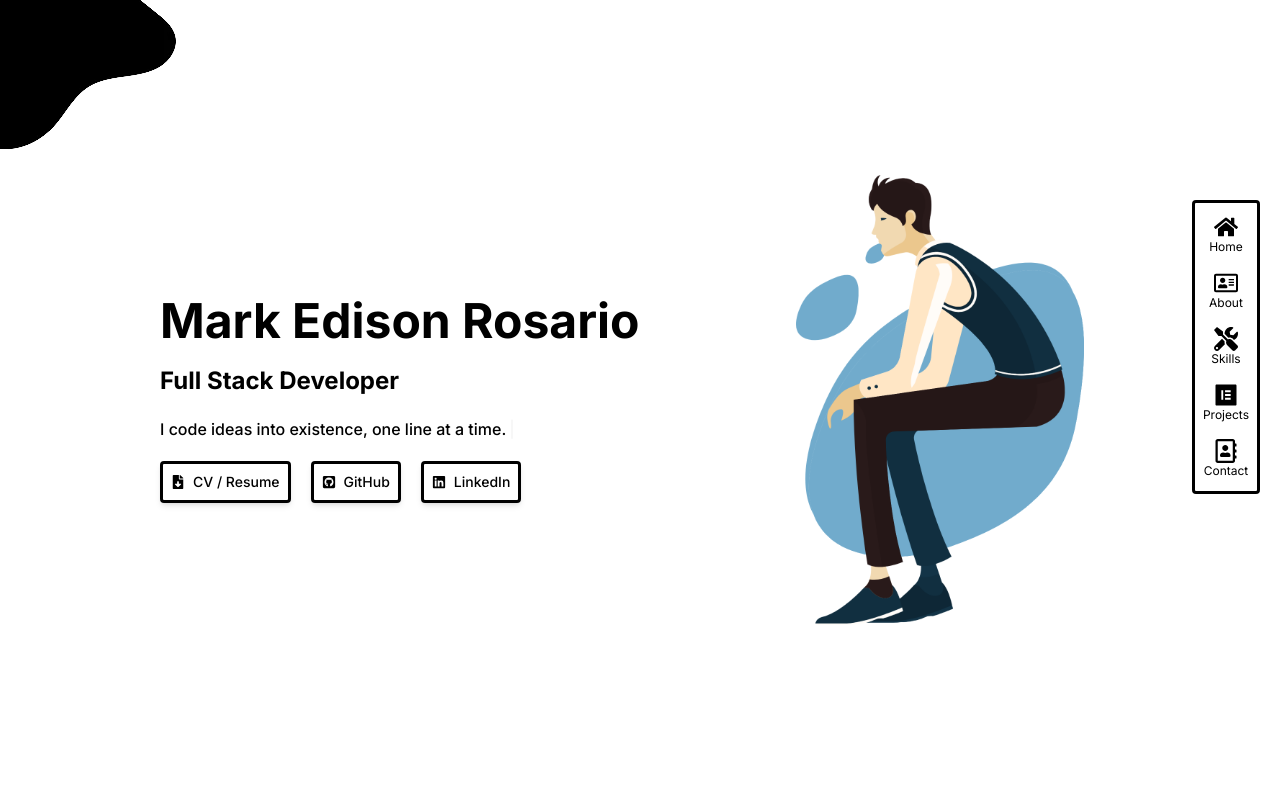
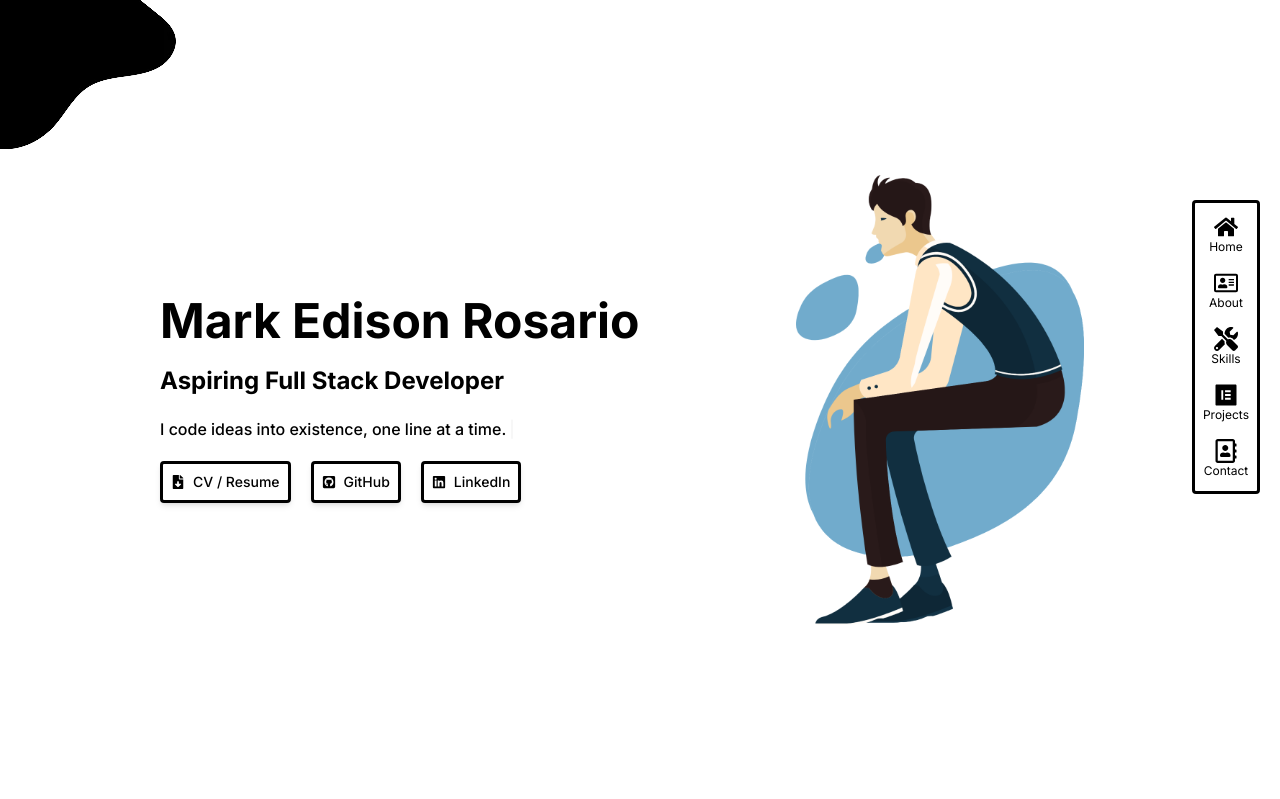
Before and after one commit to Mrrked/Portfolio-MrYious, a Next.js app: page / in a window 1280 px wide. Shown: the top 799 px of the page. Built offline with nearby package versions, Linux system fonts and the light colour scheme.

Commit message:
update data

```diff
--- a/src/app/_data/data.ts
+++ b/src/app/_data/data.ts
@@ -17,7 +17,7 @@ import placeholder from "../_assets/images/project_img/placeholder.webp";
 export const MyData = {
     intro: {
         name:   "Mark Edison Rosario",
-        title:  "Full Stack Developer",
+        title:  "Aspiring Full Stack Developer",
         desc: ["Hi, you can call me Mark!", "I code ideas into existence, one line at a time."],
         links: {
             github:     "https://github.com/MrYious",
```
